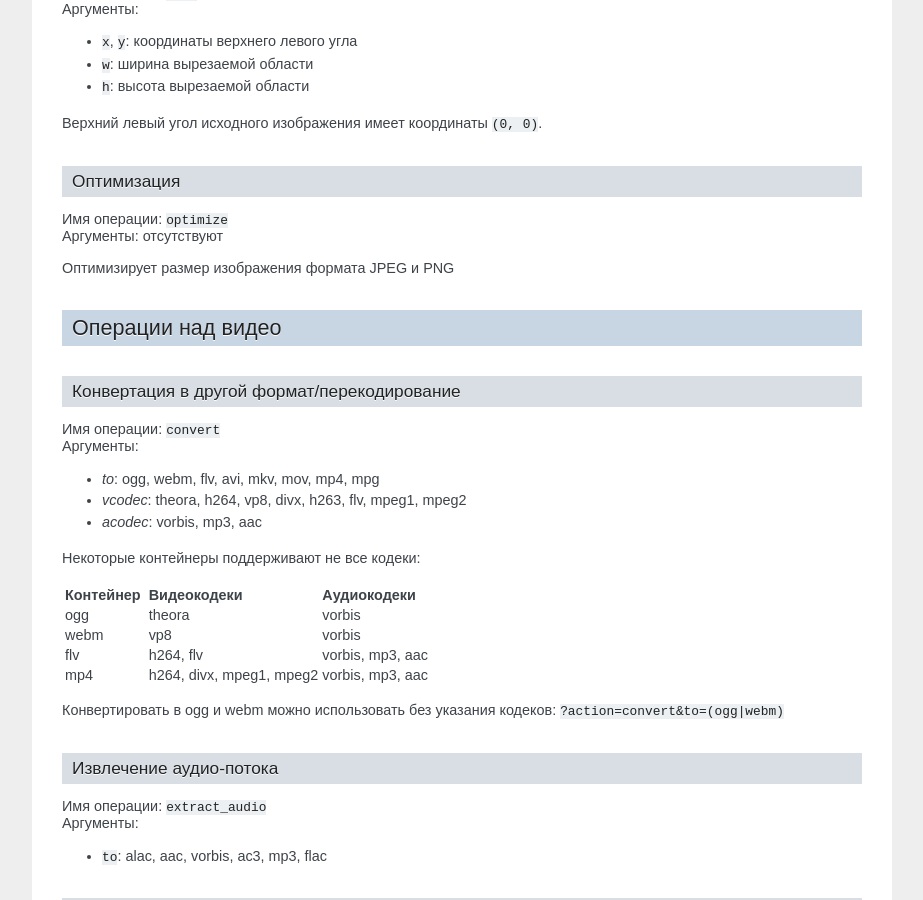
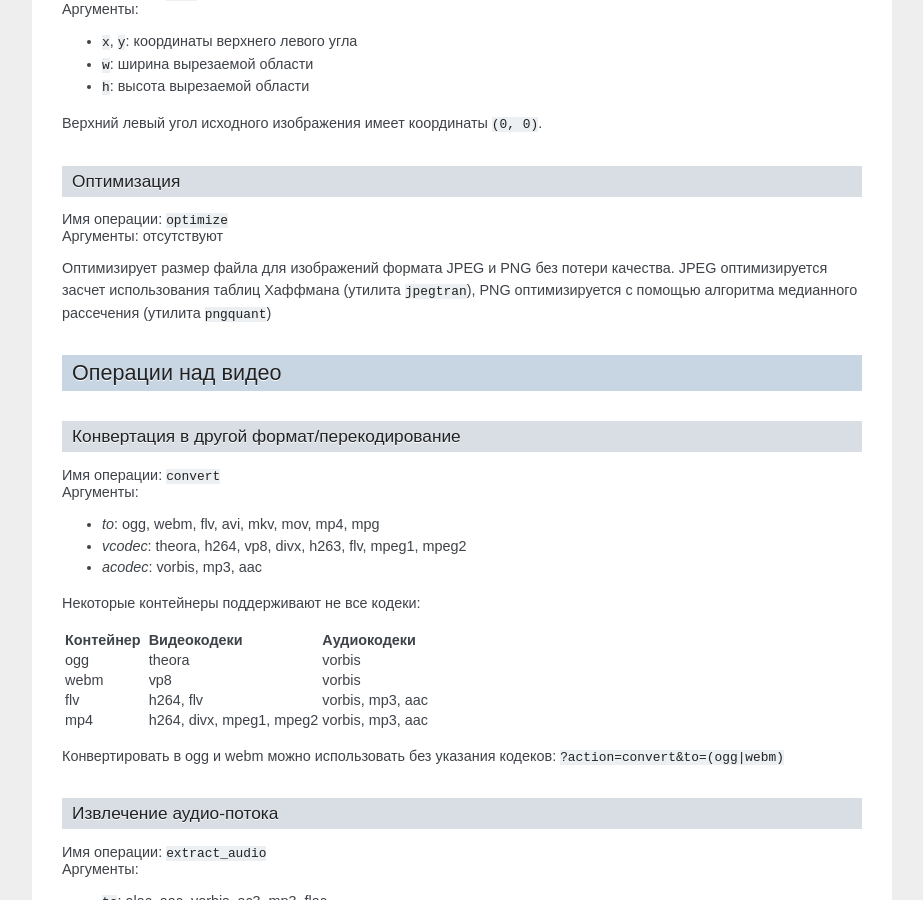
Before and after one commit to unistorage/unistorage-docs, a Sphinx documentation site: the page built from source/api.rst, in a window 1280 px wide and 900 px high, scrolled down 7205 px. Shown: the whole window, without its empty margins (198-1121 px from the left). Built offline with Sphinx 7.4.7, drawn with Linux system fonts in a browser that asks for light colours.

Commit message:
detailed description for optimize action

```diff
--- a/source/api.rst
+++ b/source/api.rst
@@ -379,7 +379,7 @@ API
 | Имя операции: ``optimize``
 | Аргументы: отсутствуют
 
-Оптимизирует размер изображения формата JPEG и PNG
+Оптимизирует размер файла для изображений формата JPEG и PNG без потери качества. JPEG оптимизируется засчет использования таблиц Хаффмана (утилита ``jpegtran``), PNG оптимизируется с помощью алгоритма медианного рассечения (утилита ``pngquant``)
 
 Операции над видео
 ------------------
```
